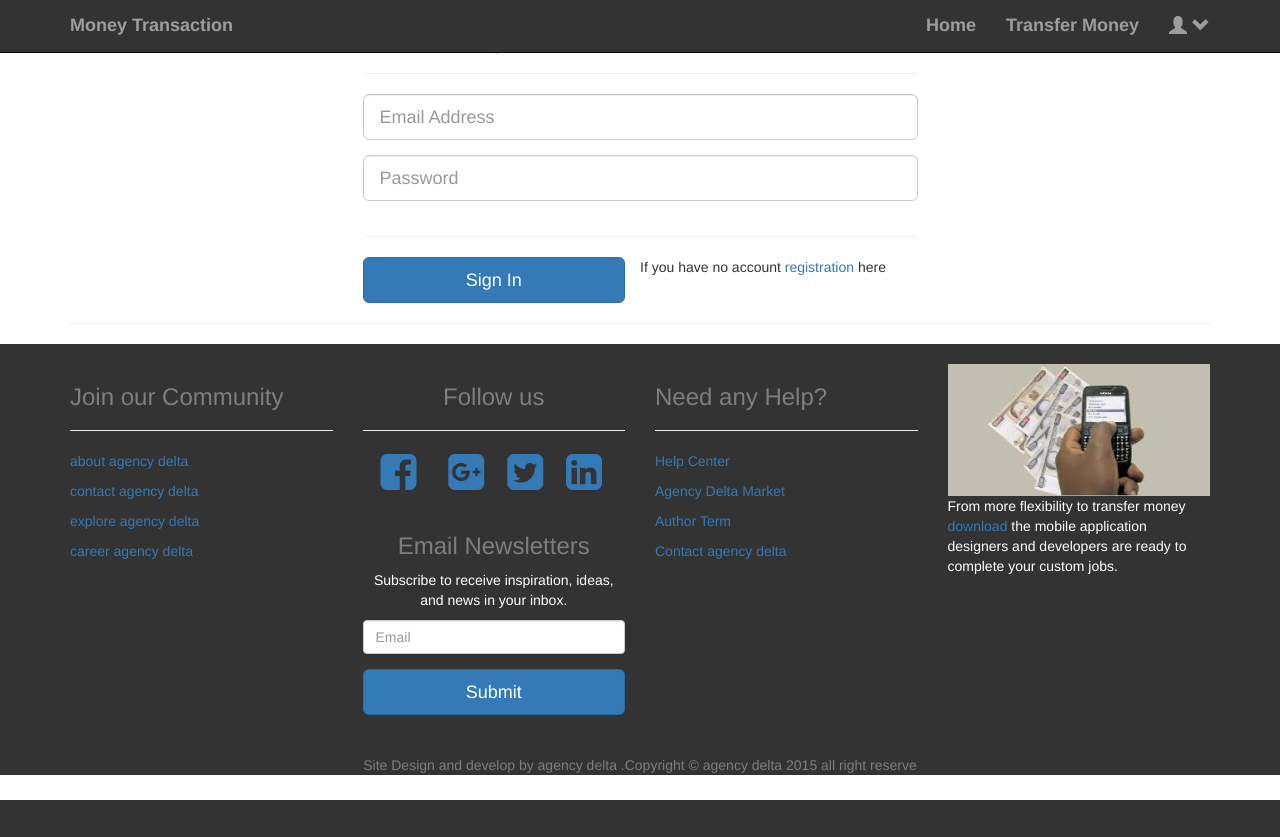
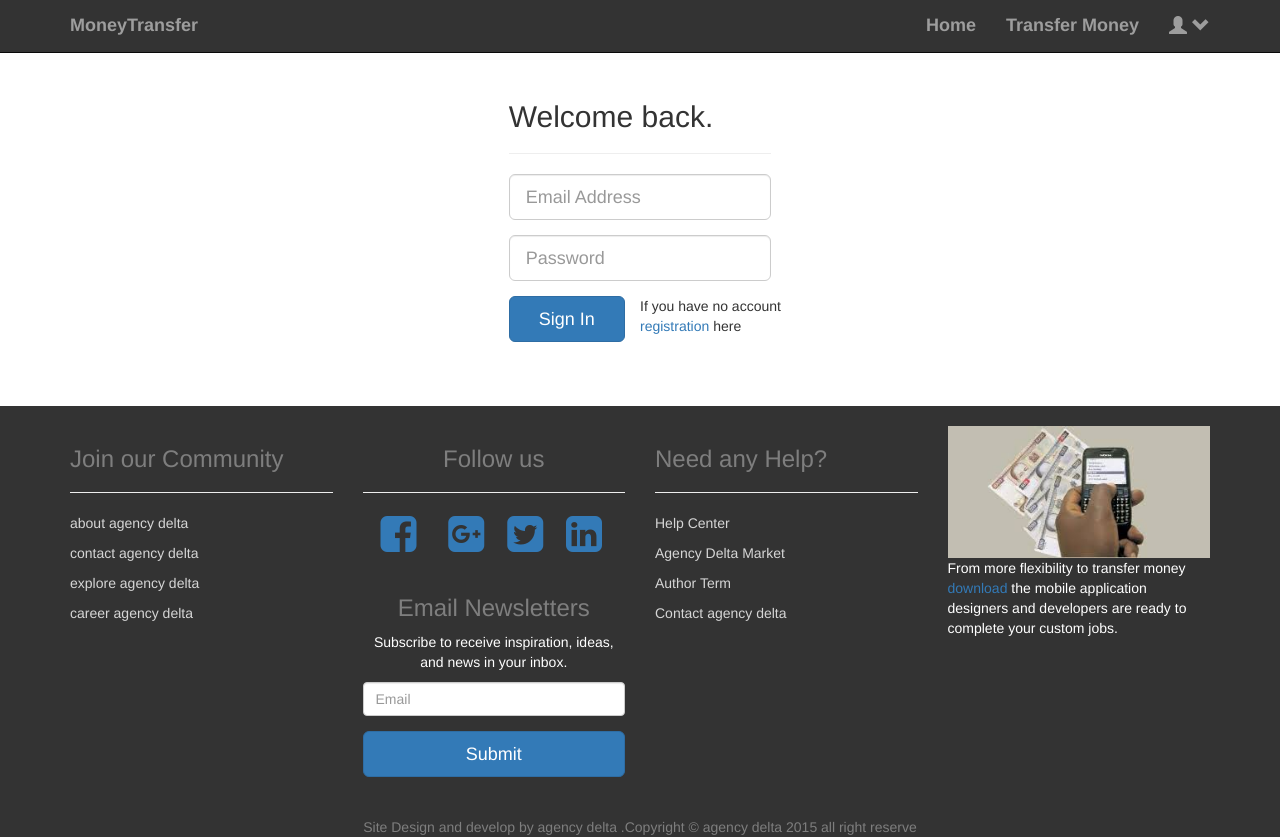
Before and after one commit to agency2016/moneytransfer, a PHP site: page /signin.php in a window 1280 px wide. Before the commit the page ends 800 px from the top, so only its background shows below. Run offline with PHP 8.4, Linux system fonts and the light colour scheme; some libraries are stand-ins or nearby versions.

Commit message:
change style

```diff
--- a/common/header.php
+++ b/common/header.php
@@ -1,4 +1,3 @@
-<!-- Navigation -->
 <?php session_start(); ?>
 <!-- Navigation -->
   <nav class="navbar navbar-inverse navbar-fixed-top" role="navigation" style="background-color:#333333 ; font-weight: bold; font-size: 18px;">
@@ -11,7 +10,7 @@
                 <span class="icon-bar"></span>
                 <span class="icon-bar"></span>
             </button>
-            <a class="navbar-brand" href="#">Money Transaction</a>
+            <a class="navbar-brand" href="index.php">MoneyTransfer</a>
         </div>
         <!-- Collect the nav links, forms, and other content for toggling -->
         <div class="collapse navbar-collapse" id="bs-example-navbar-collapse-1">
--- a/css/moneytransfer.css
+++ b/css/moneytransfer.css
@@ -17,10 +17,9 @@
 .error-msg{
     color:red;
 }
-<<<<<<< Updated upstream
 .loginwrapper{
     margin-top: 40px!important;
-=======
+}
 .mt-anchore{
     color: #d6d6d6;
 }
@@ -28,5 +27,39 @@
 .mt-anchore:hover{
     color: #FFFFFF;
     text-decoration: none;
->>>>>>> Stashed changes
 }
+
+.info, .success, .warning, .error, .validation {
+    border: 1px solid;
+    margin: 10px 0px;
+    padding:15px 10px 15px 50px;
+    background-repeat: no-repeat;
+    background-position: 10px center;
+}
+
+.info {
+    color: #00529B;
+    background-color: #BDE5F8;
+    background-image: url('info.png');
+}
+.success {
+    color: #4F8A10;
+    background-color: #DFF2BF;
+    background-image:url('success.png');
+}
+.warning {
+    color: #9F6000;
+    background-color: #FEEFB3;
+    background-image: url('warning.png');
+}
+.error {
+    color: #D8000C;
+    background-color: #FFBABA;
+    background-image: url('error.png');
+}
+
+.custom-login{
+    padding: 60px 0px 60px 0px;
+    /*border: 2px solid blue;*/
+    position: relative;
+}
--- a/signin.php
+++ b/signin.php
@@ -17,6 +17,9 @@
         <!-- Custom CSS -->
         <link href="css/moneytransfer.css" rel="stylesheet">
 
+        <!--money transfer CSS-->
+        <link href="css/moneytransfer.css" rel="stylesheet">
+
         <!--cdn-->
         <link rel="stylesheet" href="//maxcdn.bootstrapcdn.com/font-awesome/4.3.0/css/font-awesome.min.css">
 
@@ -24,52 +27,43 @@
     </head>
 
     <body>
-         <div class="container">
         <?php
         include 'common/header.php';
         ?>
+        <div class="container">
             <div class="row" class="loginwrapper">
                 <div class="col-xs-12 col-sm-8 col-md-6 col-sm-offset-2 col-md-offset-3">
                     <div class="custom-msg">
 
                         <?php
                         // echo $_SESSION['error'];
-                            if (isset($_SESSION['success']))
-                            {
+                        if (isset($_SESSION['success'])) {
 
-                              echo '<h4>'.$_SESSION['success'].'</h4>';
+                            echo '<h4>' . $_SESSION['success'] . '</h4>';
 
                             unset($_SESSION['success']);
+                        }
+                        if (isset($_SESSION['error'])) {
 
-                            }
-                            if (isset($_SESSION['error']))
-                            {
-
-                              echo '<h4>'.$_SESSION['error'].'</h4>';
+                            echo '<h4>' . $_SESSION['error'] . '</h4>';
 
                             unset($_SESSION['error']);
-
                         }
                         ?>
 
                     </div>
                     <?php
-
-if(!empty($_SESSION['LoggedIn']) && !empty($_SESSION['Username']))
-{
+                    if (!empty($_SESSION['LoggedIn']) && !empty($_SESSION['Username'])) {
                         ?>
 
                         <h1>Member Area</h1>
-     <pThanks for logging in! You are <code><?=$_SESSION['Username']?></code> and your email address is <code><?=$_SESSION['EmailAddress']?></code>.</p>
+                        <pThanks for logging in! You are <code><?= $_SESSION['Username'] ?></code> and your email address is <code><?= $_SESSION['EmailAddress'] ?></code>.</p>
 
                             <?php
-}
-elseif(!empty($_POST['email']) && !empty($_POST['password']))
-{
-    $con = mysql_connect("localhost","root","");
+                        } elseif (!empty($_POST['email']) && !empty($_POST['password'])) {
+                            $con = mysql_connect("localhost", "root", "");
 
-  if (!$con)
-  {
+                            if (!$con) {
                                 die('Could not connect: ' . mysql_error());
                             }
 
@@ -79,10 +73,9 @@
                             $username = mysql_real_escape_string($_POST['email']);
                             $password = mysql_real_escape_string($_POST['password']);
 
-    $checklogin = mysql_query("SELECT * FROM user WHERE email = '".$username."' AND password = '".$password."'");
+                            $checklogin = mysql_query("SELECT * FROM user WHERE email = '" . $username . "' AND password = '" . $password . "'");
 
-    if(mysql_num_rows($checklogin) == 1)
-    {
+                            if (mysql_num_rows($checklogin) == 1) {
                                 $row = mysql_fetch_array($checklogin);
                                 $email = $row['email'];
                                 $display_name = $row['name'];
@@ -94,20 +87,16 @@
                                 echo "<h1>Success</h1>";
                                 echo "<p>We are now redirecting you to the member area.</p>";
                                 echo "<meta http-equiv='refresh' content='=12;signin.php' />";
-    }
-    else
-    {
+                            } else {
                                 echo "<h1>Error</h1>";
                                 echo "<p>Sorry, your account could not be found. Please <a href=\"signin.php\">click here to try again</a>.</p>";
                             }
-}
-else
-{
+                        } else {
                             ?>
-
-
+                            <div class="row custom-login">
+                                <div class="col-md-6 col-md-offset-3 ">
                                     <form role="form" action="signin.php" method="post">
-                        <h2>Please Sign In <small>It's free and always will be.</small></h2>
+                                        <h2>Welcome back.</h2>
                                         <hr class="colorgraph">
                                         <div class="form-group">
                                             <input type="email" name="email" id="email" class="form-control input-lg" placeholder="Email Address" tabindex="4">
@@ -119,12 +108,15 @@
                                                 </div>
                                             </div>
                                         </div>
-                        <hr class="colorgraph">
+                                        <!--<hr class="colorgraph">-->
                                         <div class="row">
                                             <div class="col-xs-12 col-md-6"><input type="submit" value="Sign In" class="btn btn-primary btn-block btn-lg" tabindex="7"></div>
                                             <p>If you have no account <a href="signup.php">registration </a>here</p>
                                         </div>
                                     </form>
+
+                                </div>
+                            </div>
 
 
 
@@ -133,15 +125,12 @@
                             <?php
                         }
                         ?>
-
                 </div>
             </div>
-            <hr class="featurette-divider">
-            <!-- Footer -->
-
-
         </div>
         <!-- /.container -->
+
+        <!-- Footer -->
         <?php
         include 'common/footer.php';
         ?>
```
Also changed, not shown: signup.php (+8 -15 lines), transection.php (+20 -23 lines). Lines whose indentation alone changed are shown as unchanged.
